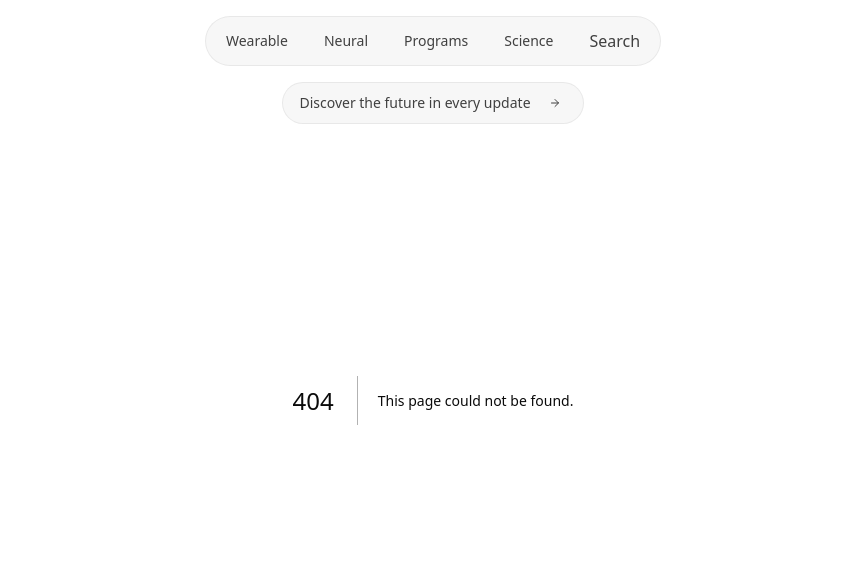
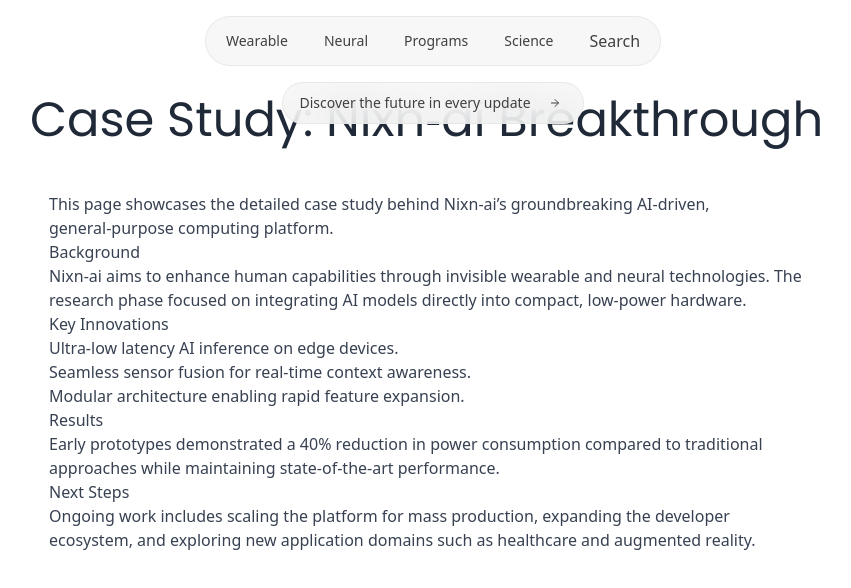
Before and after one commit to ashourml/Nexn-ai, a Next.js app: page /case-study in a window 1280 px wide. Before the commit this address had no page. Shown: the top 588 px of the page, without its empty margins (207-1058 px from the left). Built offline with nearby package versions, Linux system fonts and the light colour scheme.

Commit message:
[dyad] wrote 1 file(s)

```diff
--- /dev/null
+++ b/src/app/case-study/page.tsx
@@ -0,0 +1,57 @@
+"use client";
+
+import { motion } from "framer-motion";
+import { AnimatedTextBlur } from "@/components/animated-text";
+
+export default function CaseStudyPage() {
+  return (
+    <main className="bg-white min-h-screen py-24">
+      <section className="container mx-auto px-4 sm:px-6 lg:px-8">
+        {/* Glass‑blur heading */}
+        <motion.div
+          initial={{ opacity: 0, y: -20 }}
+          animate={{ opacity: 1, y: 0 }}
+          transition={{ duration: 0.6 }}
+          className="mb-12 text-center"
+        >
+          <AnimatedTextBlur
+            text="Case Study: Nixn‑ai Breakthrough"
+            className="text-4xl md:text-5xl font-light text-gray-800"
+          />
+        </motion.div>
+
+        {/* Placeholder content */}
+        <div className="prose prose-lg max-w-3xl mx-auto text-gray-700">
+          <p>
+            This page showcases the detailed case study behind Nixn‑ai’s
+            groundbreaking AI‑driven, general‑purpose computing platform.
+          </p>
+          <h2>Background</h2>
+          <p>
+            Nixn‑ai aims to enhance human capabilities through invisible
+            wearable and neural technologies. The research phase focused on
+            integrating AI models directly into compact, low‑power hardware.
+          </p>
+          <h2>Key Innovations</h2>
+          <ul>
+            <li>Ultra‑low latency AI inference on edge devices.</li>
+            <li>Seamless sensor fusion for real‑time context awareness.</li>
+            <li>Modular architecture enabling rapid feature expansion.</li>
+          </ul>
+          <h2>Results</h2>
+          <p>
+            Early prototypes demonstrated a 40% reduction in power consumption
+            compared to traditional approaches while maintaining state‑of‑the‑art
+            performance.
+          </p>
+          <h2>Next Steps</h2>
+          <p>
+            Ongoing work includes scaling the platform for mass production,
+            expanding the developer ecosystem, and exploring new application
+            domains such as healthcare and augmented reality.
+          </p>
+        </div>
+      </section>
+    </main>
+  );
+}
```
